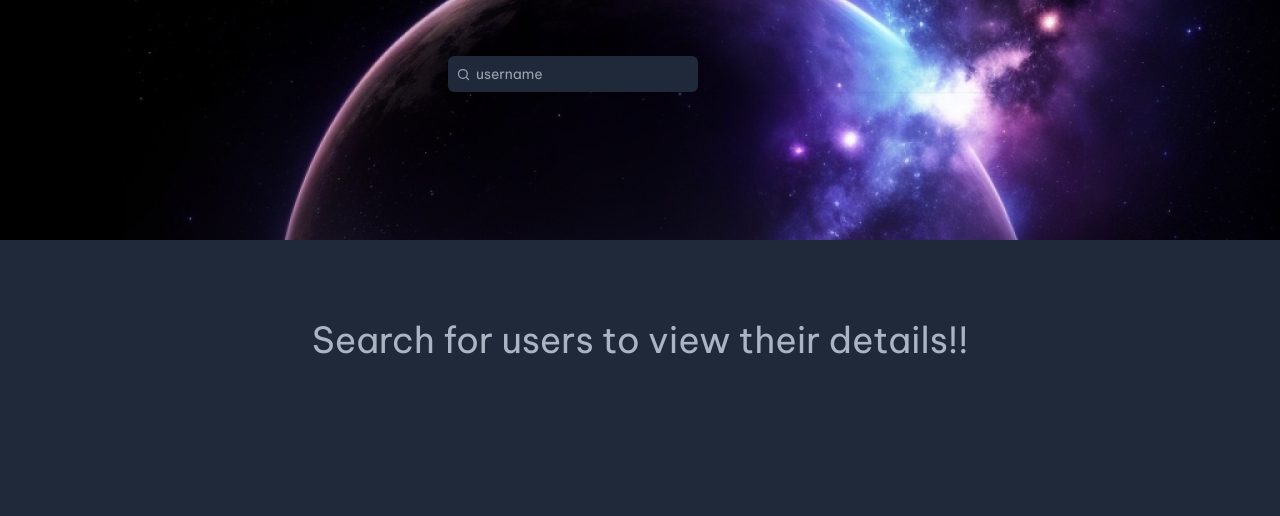
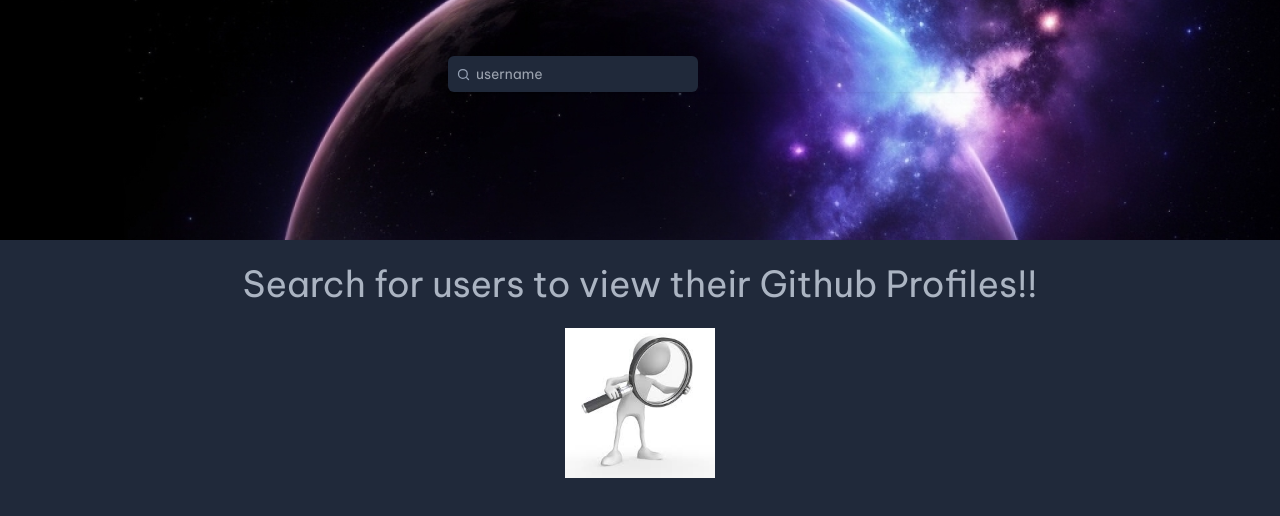
Before and after one commit to nikhilgupta15/github-profile-search, a Next.js app: page / in a window 1280 px wide. Shown: the top 516 px of the page. Built offline with nearby package versions, Linux system fonts and the light colour scheme.

Commit message:
Added search image

```diff
--- a/app/page.tsx
+++ b/app/page.tsx
@@ -5,6 +5,8 @@
 import axios from "axios";
 import { Repos, User } from "@/types";
 import UserDetails from "./_components/UserDetails";
+import SearchImage from "../public/SearchImage.jpg";
+import Image from "next/image";
 
 export default function Home() {
   const [searchedUser, setSearchedUser] = useState<User>(null);
@@ -47,10 +49,17 @@
           />
         )}
         {!searchedUser && (
-          <div className="flex justify-center items-center h-[200px]">
+          <div className="flex flex-col justify-center items-center h-fit mt-6">
             <p className="text-[#abb4c2] text-4xl text-center">
-              Search for users to view their details!!
+              Search for users to view their Github Profiles!!
             </p>
+            <Image
+              src={SearchImage}
+              alt="search-image"
+              className="object-contain mt-6 mb-6 "
+              height={150}
+              width={150}
+            />
           </div>
         )}
       </div>
```
Also changed, not shown: public/SearchImage.jpg (added).
